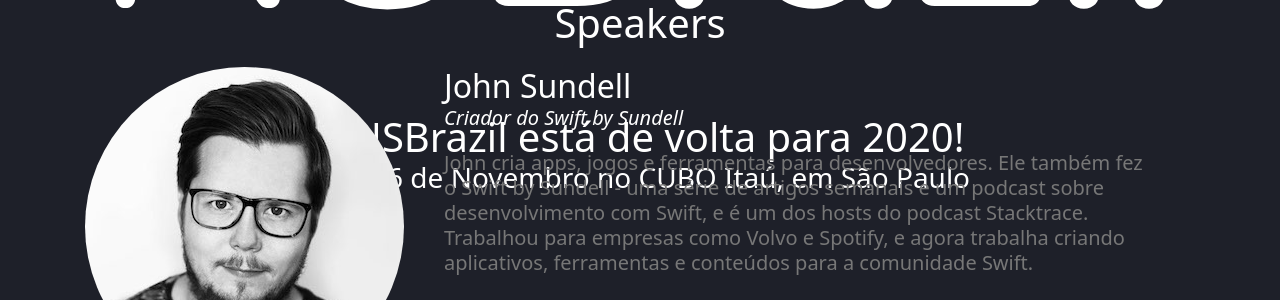
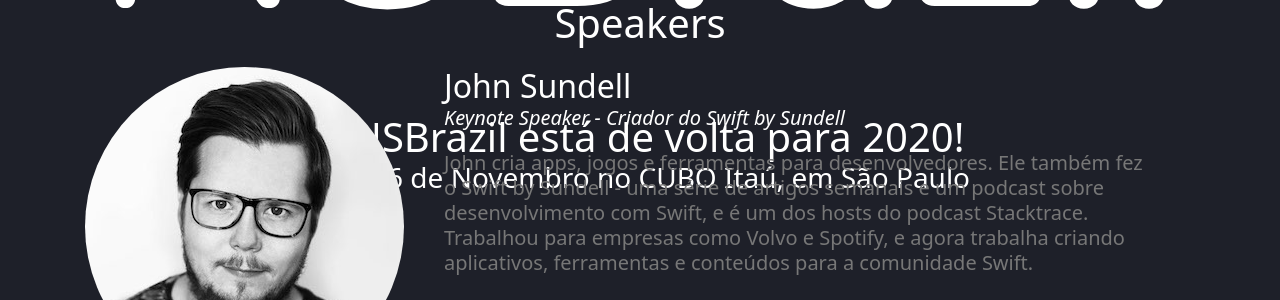
Before and after one commit to CocoaHeadsConference/CocoaHeadsConference.github.io, a Jekyll site: the page built from index.html, in a window 1280 px wide. Shown: the part 721-1021 px from the top of the page. Built offline with Jekyll 4.4.1, drawn with Linux system fonts in a browser that asks for light colours.

Commit message:
Update workshop.json

```diff
--- a/_data/2020/i18n/workshop.json
+++ b/_data/2020/i18n/workshop.json
@@ -2,13 +2,13 @@
     "pt": {
         "supertitle": "Speakers",
         "name": "John Sundell",
-        "subtitle": "Criador do Swift by Sundell",
+        "subtitle": "Keynote Speaker - Criador do Swift by Sundell",
         "description": "John cria apps, jogos e ferramentas para desenvolvedores. Ele também fez o Swift by Sundell - uma série de artigos semanais e um podcast sobre desenvolvimento com Swift, e é um dos hosts do podcast Stacktrace. Trabalhou para empresas como Volvo e Spotify, e agora trabalha criando aplicativos, ferramentas e conteúdos para a comunidade Swift.",
     },
     "en": {
         "supertitle": "Speakers",
         "name": "John Sundell",
-        "subtitle": "Creator of Swift by Sundell",
+        "subtitle": "Keynote Speaker - Creator of Swift by Sundell",
         "description": "John builds apps, games and developer tools. He also makes Swift by Sundell — a series of weekly articles and a podcast about Swift development, and co-hosts the Stacktrace podcast. He has worked for companies like Volvo and Spotify, and is now working full-time on creating apps, tools and content for the Swift community.",
     }
 }
```
